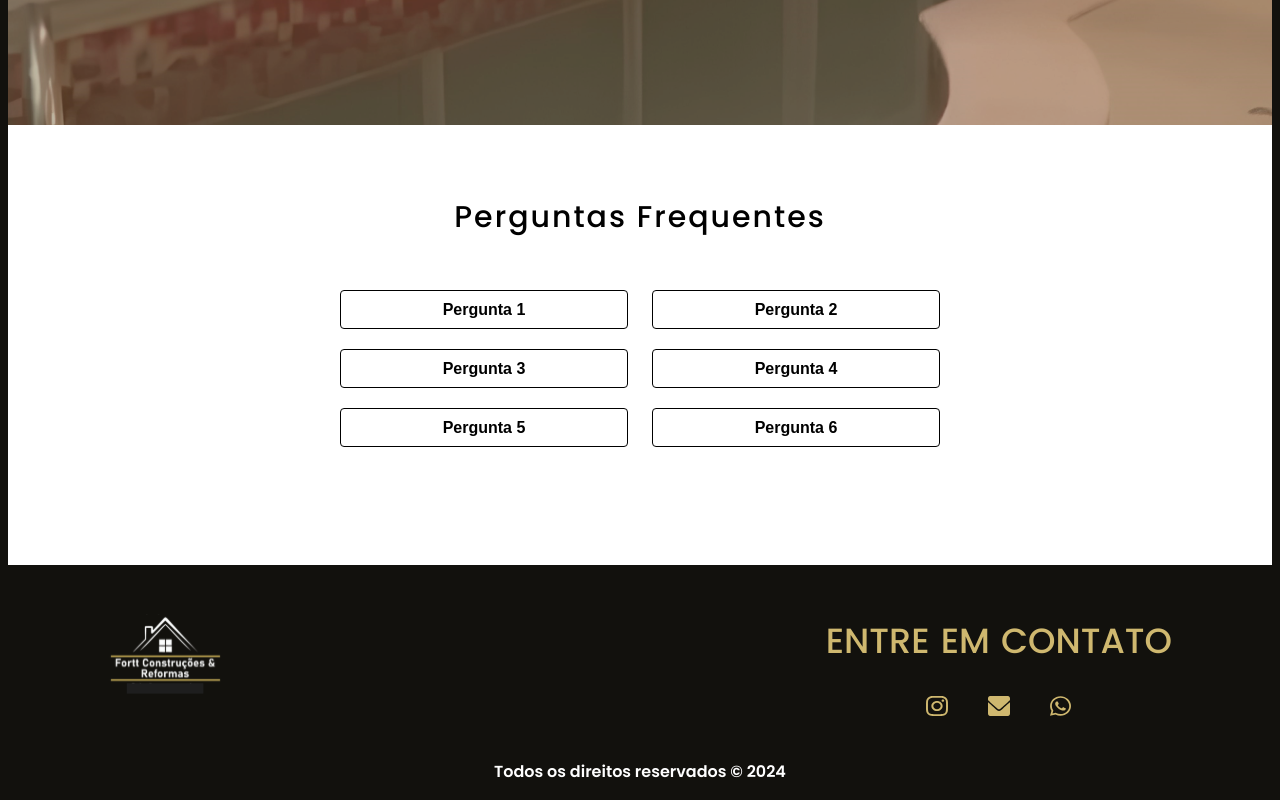
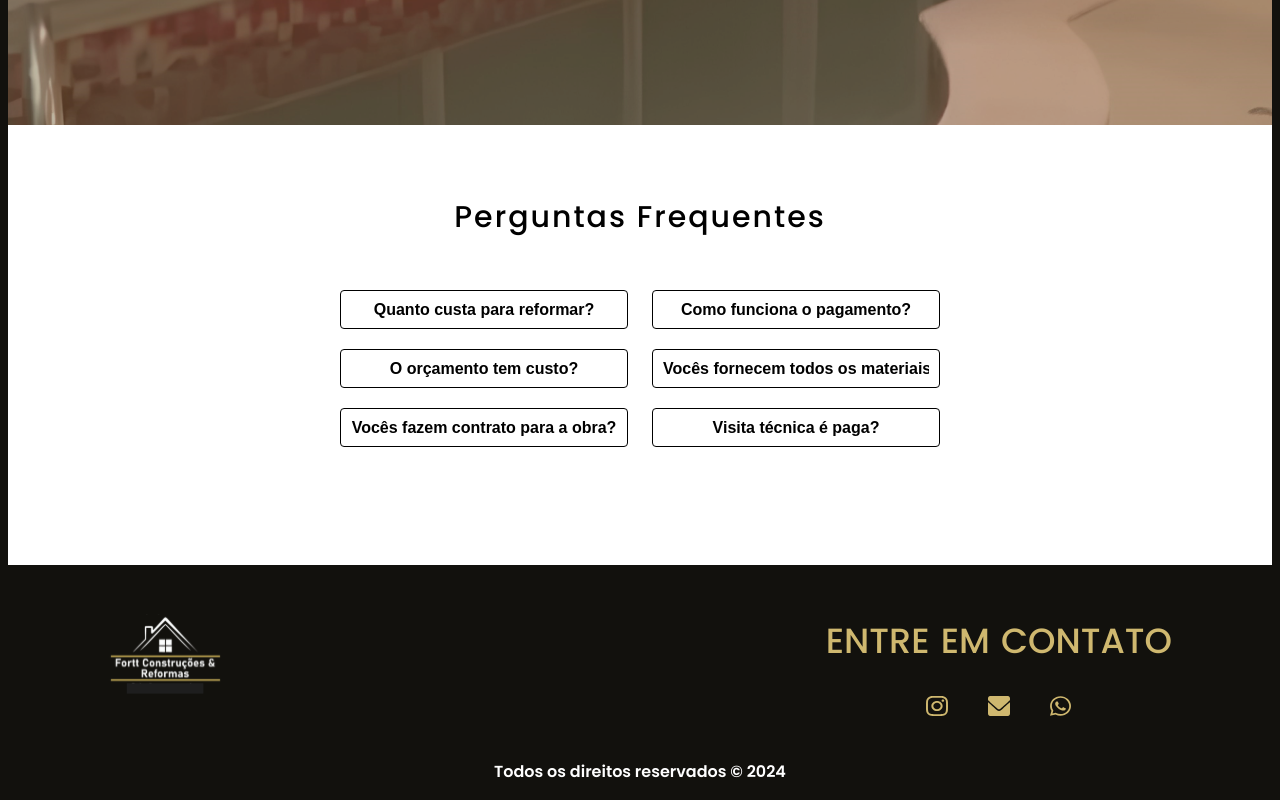
Before and after one commit to Solractys/fortt-cr, a Next.js app in the folder forttcr/: page / in a window 1280 px wide. Shown: the part 1763-2563 px from the top of the page. Built offline with nearby package versions, Linux system fonts and the light colour scheme.

Commit message:
asks from 'Perguntas Frequentes' added

```diff
--- a/forttcr/src/app/components/AskSection.tsx
+++ b/forttcr/src/app/components/AskSection.tsx
@@ -10,13 +10,13 @@ export default function AskSection() {
           <div className={styles.faq_row}>
             <div className={styles.faq_column}>
               <select className={styles.selectAsk}>
-                <option>Pergunta 1</option>
+                <option>Quanto custa para reformar?</option>
                 <option>Resposta 1</option>
               </select>
             </div>
             <div className={styles.faq_column}>
               <select className={styles.selectAsk}>
-                <option>Pergunta 2</option>
+                <option>Como funciona o pagamento?</option>
                 <option>Resposta 2</option>
               </select>
             </div>
@@ -24,13 +24,13 @@ export default function AskSection() {
           <div className={styles.faq_row}>
             <div className={styles.faq_column}>
               <select className={styles.selectAsk}>
-                <option>Pergunta 3</option>
+                <option>O orçamento tem custo?</option>
                 <option>Resposta 3</option>
               </select>
             </div>
             <div className={styles.faq_column}>
               <select className={styles.selectAsk}>
-                <option>Pergunta 4</option>
+                <option>Vocês fornecem todos os materiais?</option>
                 <option>Resposta 4</option>
               </select>
             </div>
@@ -38,13 +38,13 @@ export default function AskSection() {
           <div className={styles.faq_row}>
             <div className={styles.faq_column}>
               <select className={styles.selectAsk}>
-                <option>Pergunta 5</option>
+                <option>Vocês fazem contrato para a obra?</option>
                 <option>Resposta 5</option>
               </select>
             </div>
             <div className={styles.faq_column}>
               <select className={styles.selectAsk}>
-                <option>Pergunta 6</option>
+                <option>Visita técnica é paga?</option>
                 <option>Resposta 6</option>
               </select>
             </div>
```
